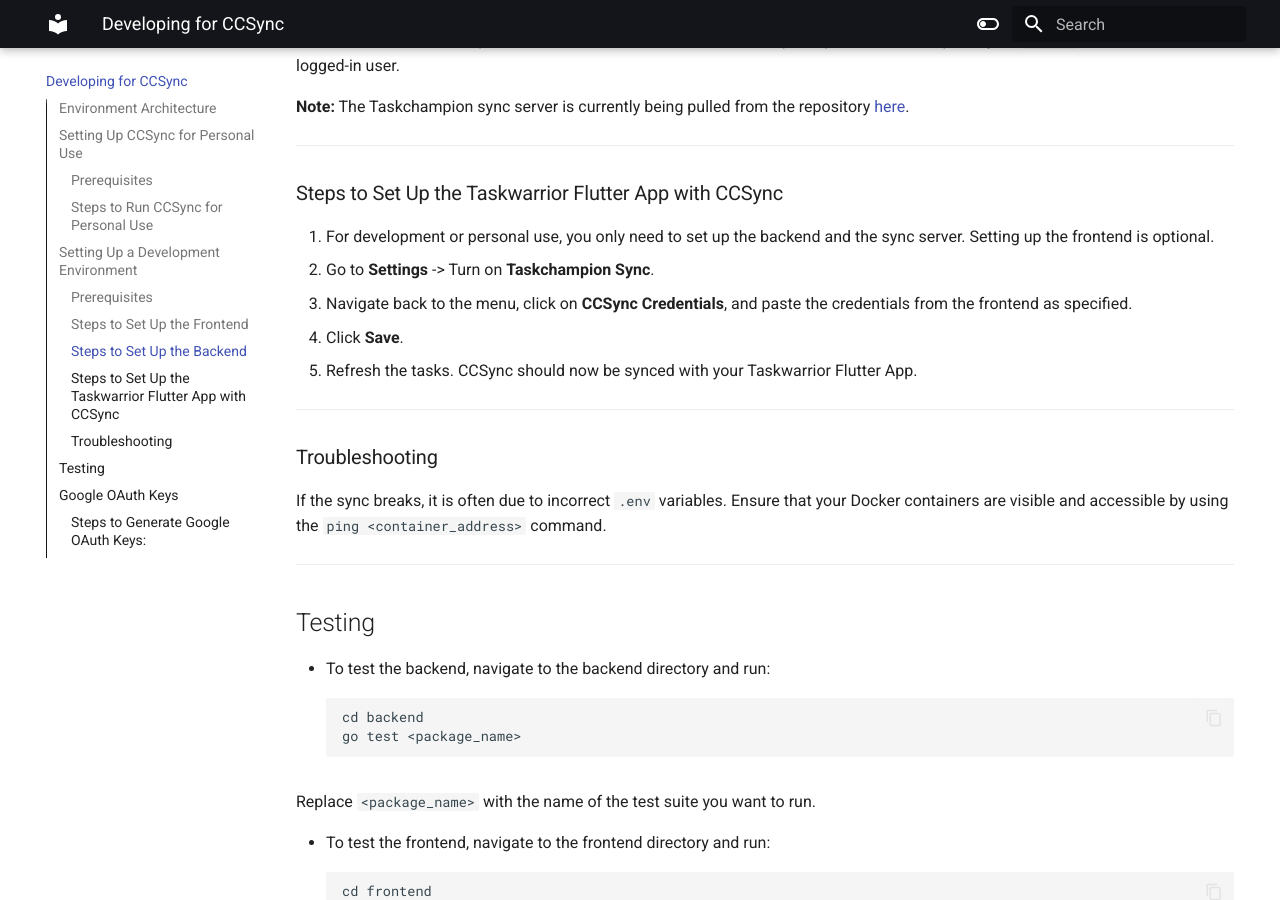
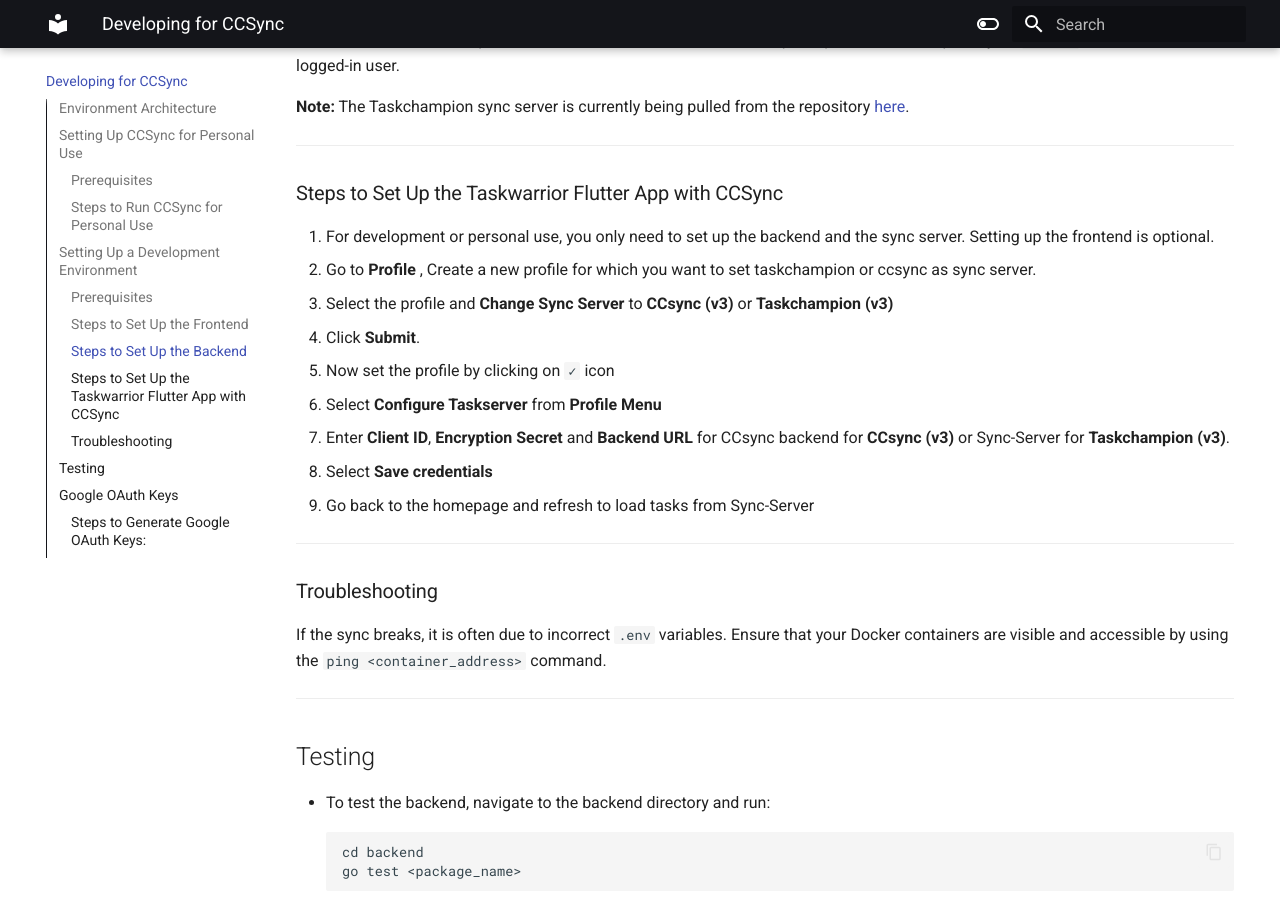
Before and after one commit to its-me-abhishek/ccsync-docs, an MkDocs documentation site: the page built from docs/index.md, in a window 1280 px wide and 900 px high, scrolled down 3302 px. Built offline with MkDocs 1.6.1 and Material for MkDocs 9.7.7, drawn with Linux system fonts in a browser that asks for light colours.

Commit message:
Updated application instructions (#11)

```diff
--- a/docs/index.md
+++ b/docs/index.md
@@ -118,10 +118,14 @@
 ### Steps to Set Up the Taskwarrior Flutter App with CCSync
 
 1. For development or personal use, you only need to set up the backend and the sync server. Setting up the frontend is optional.
-2. Go to **Settings** -> Turn on **Taskchampion Sync**.
-3. Navigate back to the menu, click on **CCSync Credentials**, and paste the credentials from the frontend as specified.
-4. Click **Save**.
-5. Refresh the tasks. CCSync should now be synced with your Taskwarrior Flutter App.
+2. Go to **Profile** , Create a new profile for which you want to set taskchampion or ccsync as sync server.
+3. Select the profile and **Change Sync Server** to **CCsync (v3)** or **Taskchampion (v3)**
+4. Click **Submit**.
+5. Now set the profile by clicking on `✓` icon
+6. Select **Configure Taskserver** from **Profile Menu**
+7. Enter **Client ID**, **Encryption Secret** and **Backend URL** for CCsync backend for **CCsync (v3)** or Sync-Server for **Taskchampion (v3)**.
+8. Select **Save credentials**
+9. Go back to the homepage and refresh to load tasks from Sync-Server
 
 ---
 
```
